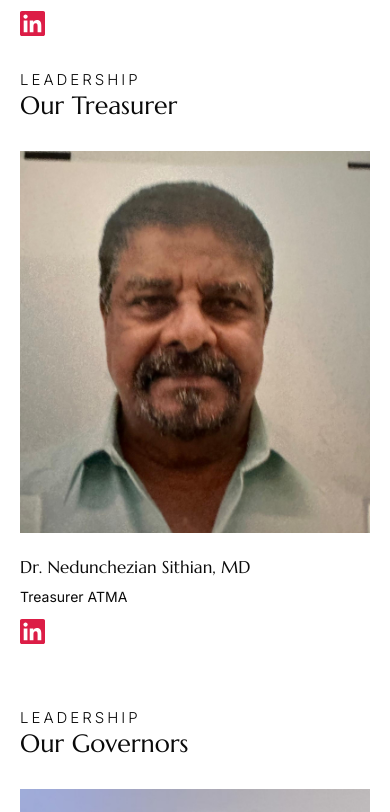
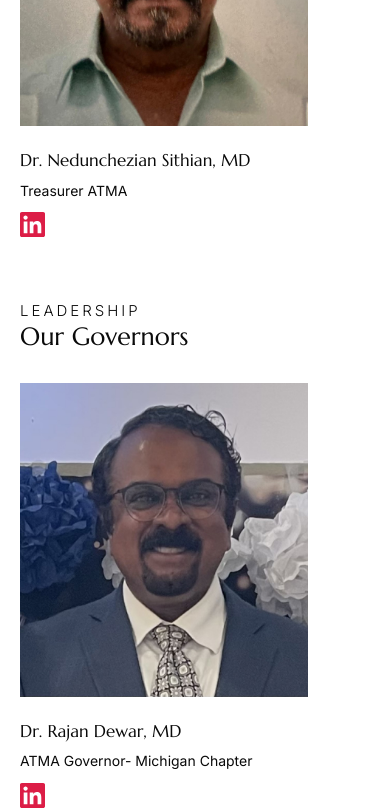
Before and after one commit to employeebhavya/ATMA_WEB, a Next.js app: page /about-us in a window 390 px wide. Shown: the part 6933-7745 px from the top of the page. Built offline with nearby package versions, Linux system fonts and the light colour scheme; no server answers.

Commit message:
fixed tha mobile issues for aatma

```diff
--- a/app/components/home1/BoardMembers.js
+++ b/app/components/home1/BoardMembers.js
@@ -79,22 +79,11 @@ function BoardMembers() {
     <section className={styles.BoardMembers}>
       <div className={`container`}>
         <div className={styles.bmRow}>
-          {/* <div className={styles.bmCol1}>
-            <div className={styles.bmCol1Inner}>
-              <p className="font-light tracking-[3px]">LEADERSHIP</p>
-              <h3>Our Board Members</h3>
-              <p>
-                The following are our notable board members who contributed
-                wholeheartedly to ATMA’s successful journey and are continuing
-                to do the same.
-              </p>
-            </div>
-          </div> */}
           <div className={`${styles.bmCol2} md:flex justify-between`}>
             <div className={`md:w-[60%] relative ${styles.rightBorder}`}>
               <p className="font-light tracking-[3px]">LEADERSHIP</p>
               <h3>Our Board Members</h3>
-              <div className="grid grid-cols-1 md:grid-cols-3 gap-4 gap-y-14 mt-8">
+              <div className="max-w-2xs sm:max-w-full grid grid-cols-1 md:grid-cols-3 gap-4 gap-y-14 mt-8">
                 {BoardMemebrs.map((bm, index) => (
                   <div key={index} className={`${styles.bmCol2Inner}`}>
                     <Image
@@ -125,7 +114,7 @@ function BoardMembers() {
             <div className="md:w-[19.1%] mt-8 md:mt-0">
               <p className="font-light tracking-[3px]">LEADERSHIP</p>
               <h3>Our Treasurer</h3>
-              <div className="mt-8">
+              <div className="max-w-2xs sm:max-w-full mt-8">
                 {treasurer.map((bm, index) => (
                   <div key={index} className={`${styles.bmCol2Inner}`}>
                     <Image
@@ -158,7 +147,7 @@ function BoardMembers() {
             <div className="">
               <p className="font-light tracking-[3px]">LEADERSHIP</p>
               <h3>Our Governors</h3>
-              <div className="grid grid-cols-1 md:grid-cols-3 lg:grid-cols-5 gap-4 gap-y-14 mt-8">
+              <div className="max-w-2xs sm:max-w-full grid grid-cols-1 md:grid-cols-3 lg:grid-cols-5 gap-4 gap-y-14 mt-8">
                 {governer.map((bm, index) => (
                   <div key={index} className={`${styles.bmCol2Inner}`}>
                     <Image
--- a/app/register/page.jsx
+++ b/app/register/page.jsx
@@ -475,7 +475,7 @@ export default function MembershipForm() {
                 <span className="text-[#dc1d46]">*</span>
               </label>
 
-              <div className="flex flex-wrap gap-8">
+              <div className="grid grid-cols-2 md:flex gap-4 md:gap-8">
                 {[
                   "Attending",
                   "Young Physician",
```
Also changed, not shown: public/home/bm/4.jpg.
